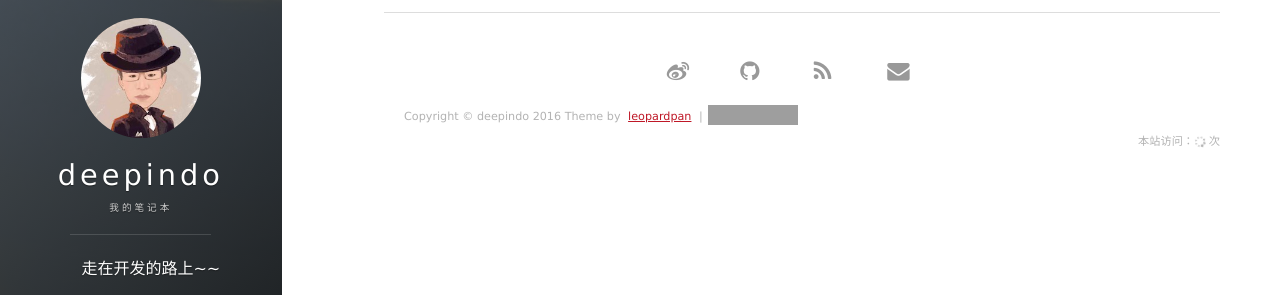
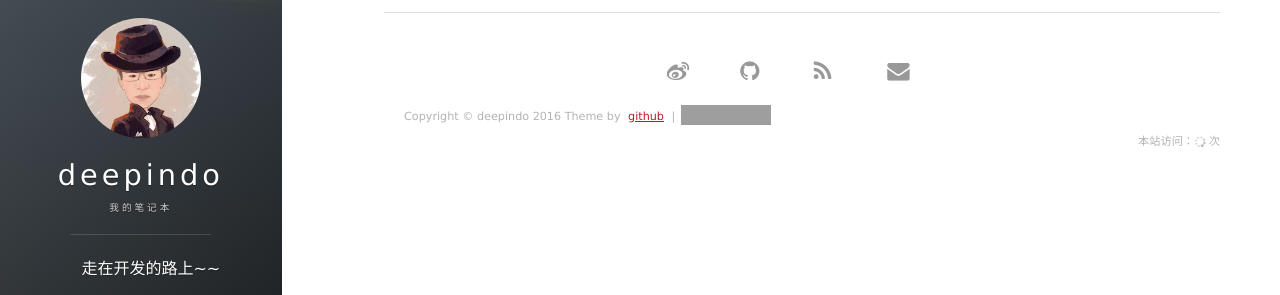
Before and after one commit to deepindo/deepindo.github.io, a Jekyll site: the page built from about.md, in a window 1280 px wide. Shown: the part 256-551 px from the top of the page. Built offline with Jekyll 4.4.1, drawn with Linux system fonts in a browser that asks for light colours; nearby versions of some CDN libraries; grey boxes are pictures that could not be loaded.

Commit message:
修改页脚

```diff
--- a/_includes/footer.html
+++ b/_includes/footer.html
@@ -69,7 +69,7 @@
 
         <div class = "footer_div">
            <p class="copyright text-muted">
-            Copyright &copy; {{ site.title }} {{ site.time | date: '%Y' }} Theme by <a href="http://baixin.io/">leopardpan</a> |
+            Copyright &copy; {{ site.title }} {{ site.time | date: '%Y' }} Theme by <a href="http://deepindo.github.io/">github</a> |
             <iframe
                 style="margin-left: 2px; margin-bottom:-5px;"
                 frameborder="0" scrolling="0" width="91px" height="20px"
```
